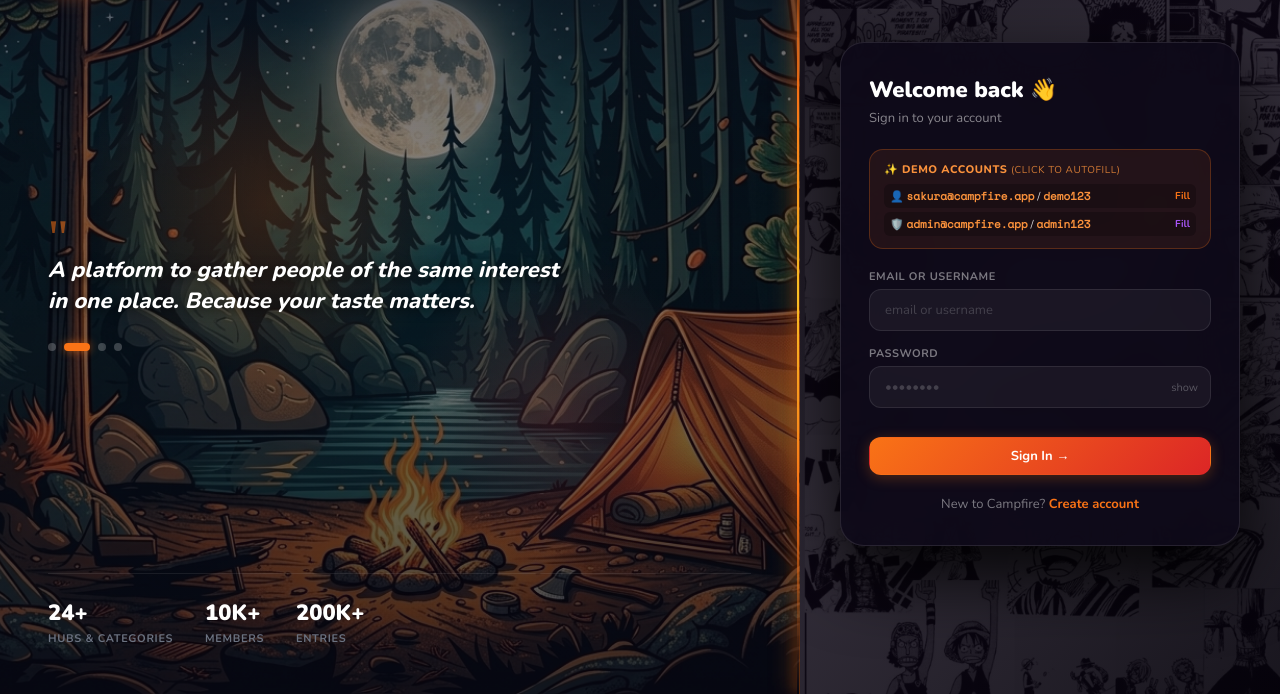
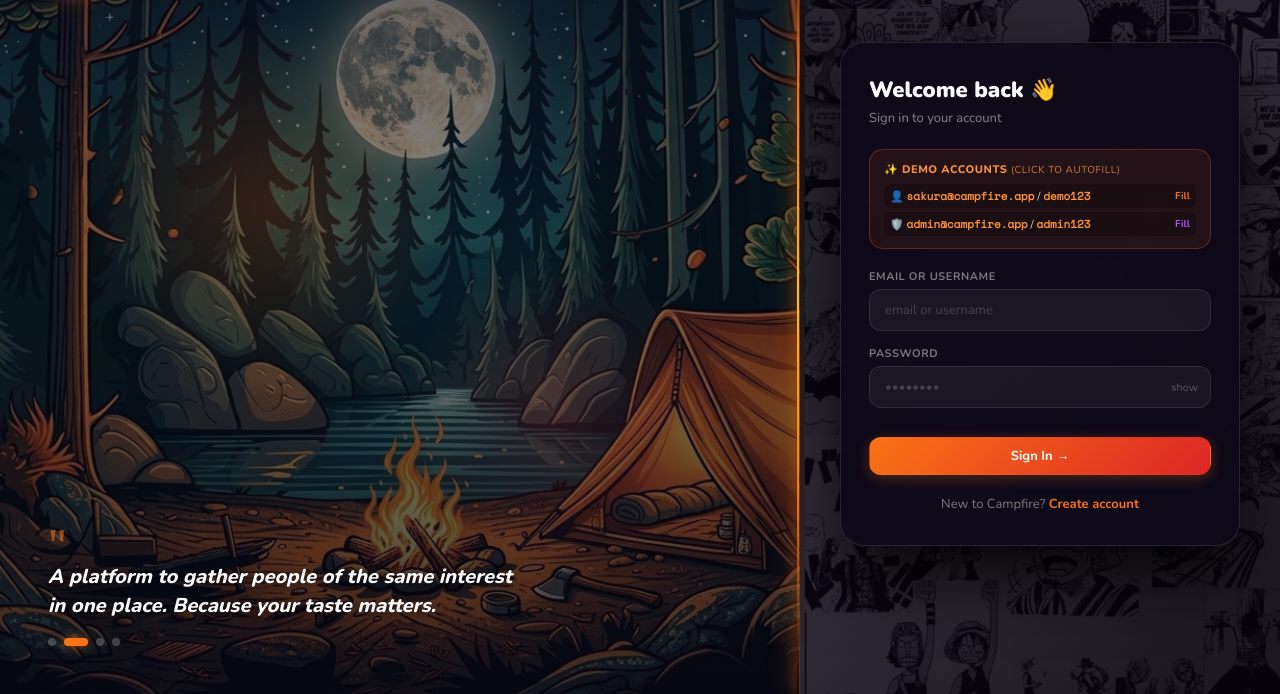
Before and after one commit to imRocky07/Campfire, a website: page public/index.html in a window 1280 px wide. Shown: the part 106-800 px from the top of the page. Drawn offline with nearby package versions, Linux system fonts and the light colour scheme.

Commit message:
Update login page left panel: remove corner badge and stats, restore rotating quotes with dot switcher

```diff
--- a/public/css/style.css
+++ b/public/css/style.css
@@ -539,28 +539,29 @@
 .lft-name span { color: var(--orange); }
 
 .lft-quote-wrap {
-    margin: 36px 0;
-    max-width: 520px;
+    margin-top: auto;
+    max-width: 480px;
     z-index: 1;
     position: relative;
+    padding-top: 24px;
 }
 .lft-q-mark {
-    font-size: 50px;
+    font-size: 46px;
     font-family: Georgia, serif;
     color: var(--orange);
     opacity: 0.55;
     line-height: 1;
-    margin-bottom: -8px;
+    margin-bottom: -6px;
     user-select: none;
 }
 .lft-q-text {
-    font-size: 22px;
+    font-size: 20px;
     font-weight: 800;
     color: #ffffff;
     line-height: 1.45;
     font-style: italic;
     text-shadow: 0 2px 12px rgba(0, 0, 0, 0.7);
-    min-height: 70px;
+    min-height: 60px;
     transition: opacity 0.25s ease, transform 0.25s ease;
 }
 .lft-q-text.fade {
@@ -570,7 +571,7 @@
 .qdots {
     display: flex;
     gap: 8px;
-    margin-top: 18px;
+    margin-top: 16px;
 }
 .qdot {
     width: 8px;
@@ -584,30 +585,9 @@
     background: rgba(249, 115, 22, 0.6);
 }
 .qdot.active {
-    width: 26px;
+    width: 24px;
     background: var(--orange);
     box-shadow: 0 0 10px rgba(249, 115, 22, 0.6);
-}
-
-.lft-stats {
-    display: flex;
-    gap: 32px;
-    z-index: 1;
-    padding-top: 24px;
-    border-top: 1px solid rgba(255, 255, 255, 0.08);
-}
-.lstat-val {
-    font-size: 22px;
-    font-weight: 900;
-    color: #ffffff;
-}
-.lstat-lbl {
-    font-size: 11px;
-    font-weight: 700;
-    color: var(--txt3);
-    text-transform: uppercase;
-    letter-spacing: 0.06em;
-    margin-top: 3px;
 }
 
 .rgt {
--- a/public/index.html
+++ b/public/index.html
@@ -118,17 +118,11 @@
             </div>
         </div>
 
-        <!-- Rotating campfire lines / quotes -->
+        <!-- Rotating campfire quotes in bottom area -->
         <div class="lft-quote-wrap">
             <div class="lft-q-mark">"</div>
             <p class="lft-q-text" id="quote-txt">Every great journey begins around a campfire.</p>
             <div class="qdots" id="qdots"></div>
-        </div>
-
-        <div class="lft-stats">
-            <div><div class="lstat-val">24+</div><div class="lstat-lbl">Hubs & Categories</div></div>
-            <div><div class="lstat-val">10K+</div><div class="lstat-lbl">Members</div></div>
-            <div><div class="lstat-val">200K+</div><div class="lstat-lbl">Entries</div></div>
         </div>
     </div>
 
```
Also changed, not shown: public/js/app.js.
